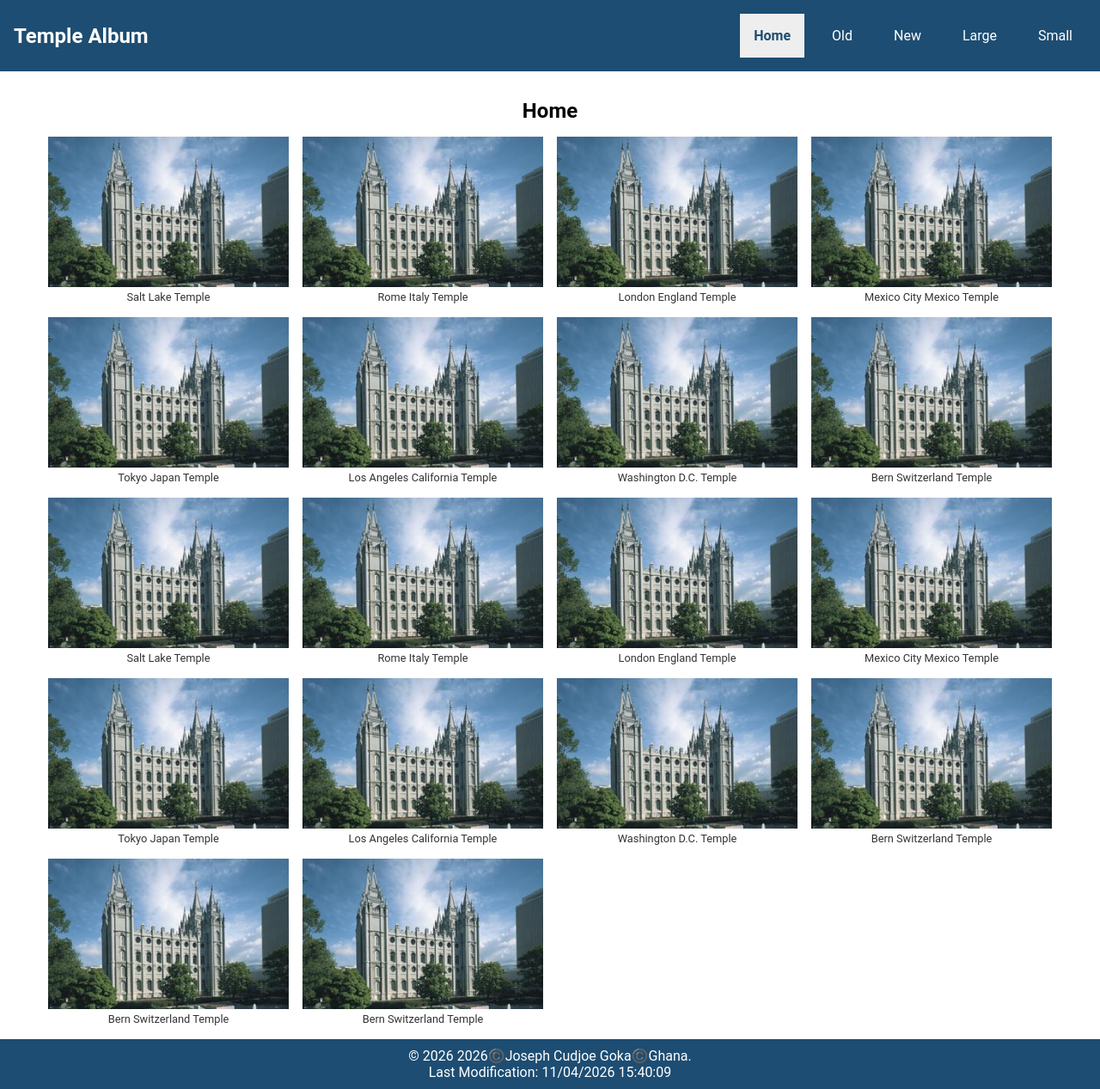
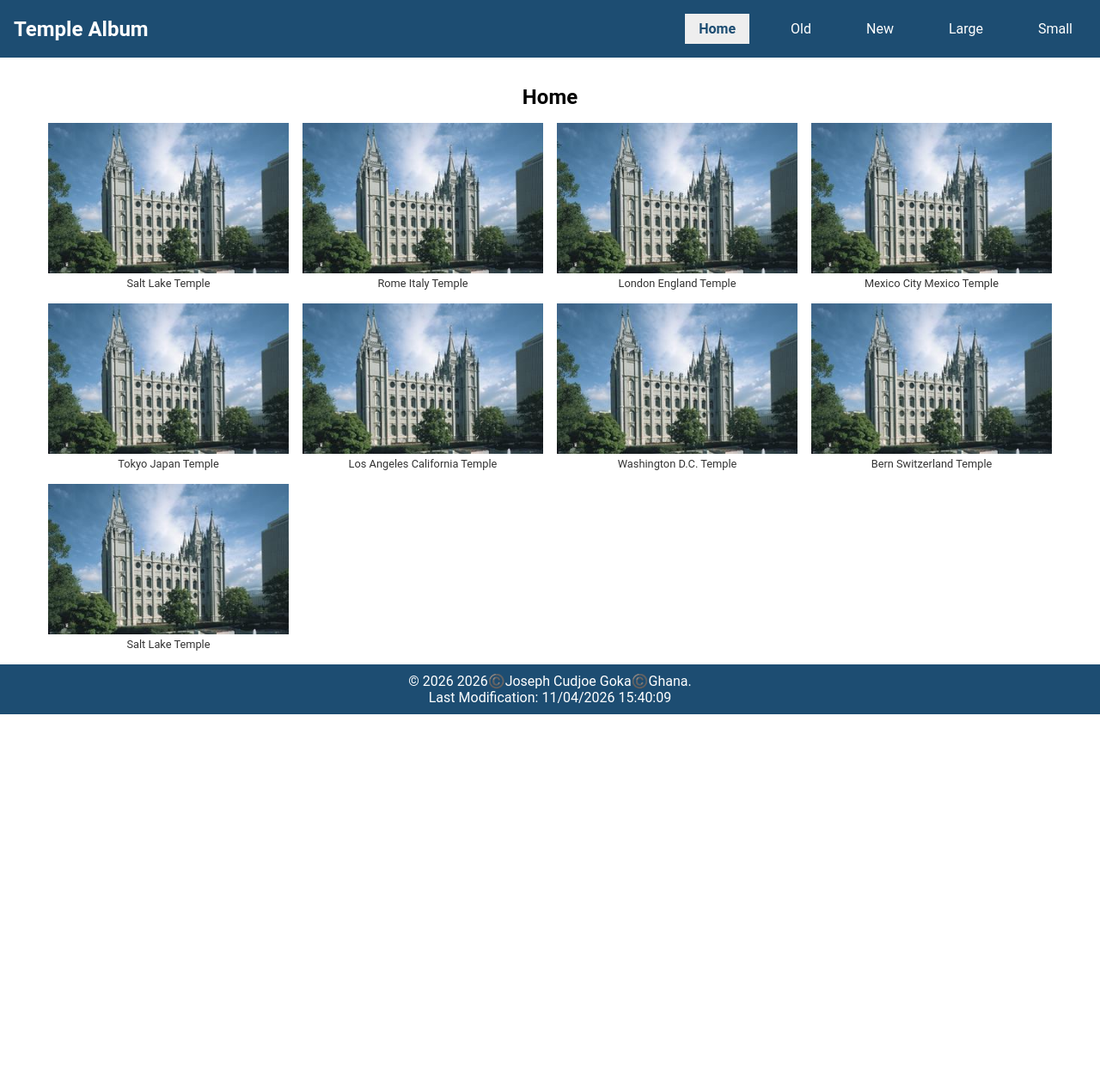
Before and after one commit to josephcudjoegoka123-byte/wdd131, a plain HTML site: page temples.html in a window 1280 px wide. Shown: the whole page at 86% size. After the commit the page ends 831 px from the top, so only its background shows below. Drawn offline with Linux system fonts and the light colour scheme.

Commit message:
temple-errors fixed

```diff
--- a/styles/temples-large.css
+++ b/styles/temples-large.css
@@ -1,4 +1,4 @@
-/* temples-large.css - LARGE ONLY */
+
 @media screen and (min-width: 640px) {
   #menu {
     display: none;
@@ -10,9 +10,17 @@
     align-items: center;
   }
 
+  nav {
+    display: flex;
+    flex: 1;
+    justify-content: flex-end;
+  }
+
   .navigation {
     display: flex;
     flex-direction: row;
+    justify-content: flex-end;
+    gap: 2rem;
     position: static;
     width: auto;
     background-color: transparent;
@@ -20,6 +28,7 @@
 
   .navigation a {
     text-align: center;
+    padding: 0.5rem 1rem;
   }
 
   .container {
--- a/styles/temples.css
+++ b/styles/temples.css
@@ -36,6 +36,11 @@ main h2 {
   grid-template-columns: 1fr;
   gap: 1rem;
   justify-items: center;
+}
+nav {
+  display: flex;
+  flex: 1;
+  justify-content: flex-end;
 }
 .navigation {
   display: none;
--- a/temples.html
+++ b/temples.html
@@ -3,9 +3,14 @@
 <head>
     <meta charset="UTF-8">
     <meta name="viewport" content="width=device-width, initial-scale=1.0">
-    <title>Temples</title>
+    <title>Temples Album</title>
+    <meta name="description" content="This is my WDD 131 - Temple Album Project by Joseph Cudjoe Goka.">
+    <meta name="author" content="Joseph Cudjoe Goka">
     <link rel="stylesheet" href="styles/temples.css">
     <link rel="stylesheet" href="styles/temples-large.css">
+    <link rel="preconnect" href="https://fonts.googleapis.com">
+    <link rel="preconnect" href="https://fonts.gstatic.com" crossorigin>
+    <link href="https://fonts.googleapis.com/css2?family=Poppins:wght@400;700&family=Lora:wght@400;700&display=swap" rel="stylesheet">
     <script src="scripts/temples.js" defer></script>
 </head>
 <body>
@@ -61,42 +66,6 @@
                 <img src="images/salt-lake-temple.jpg" alt="Salt Lake Temple">
                 <figcaption>Salt Lake Temple</figcaption>
             </figure>
-            <figure>
-                <img src="images/salt-lake-temple.jpg" alt="Rome Italy Temple">
-            <figcaption>Rome Italy Temple</figcaption>
-            </figure>
-            <figure>
-                <img src="images/salt-lake-temple.jpg" alt="London England Temple">
-                <figcaption>London England Temple</figcaption>
-            </figure>
-            <figure>
-                <img src="images/salt-lake-temple.jpg" alt="Mexico City Mexico Temple">
-                <figcaption>Mexico City Mexico Temple</figcaption>
-            </figure>
-            <figure>
-                <img src="images/salt-lake-temple.jpg" alt="Tokyo Japan Temple">
-            <figcaption>Tokyo Japan Temple</figcaption>
-            </figure>
-            <figure>
-                <img src="images/salt-lake-temple.jpg" alt="Los Angeles California Temple">
-            <figcaption>Los Angeles California Temple</figcaption>
-            </figure>
-            <figure>
-                <img src="images/salt-lake-temple.jpg" alt="Washington D.C. Temple">
-                <figcaption>Washington D.C. Temple</figcaption>
-            </figure>
-            <figure>
-                <img src="images/salt-lake-temple.jpg" alt="Bern Switzerland Temple">
-                <figcaption>Bern Switzerland Temple</figcaption>
-            </figure>
-            <figure>
-                <img src="images/salt-lake-temple.jpg" alt="Bern Switzerland Temple">
-                <figcaption>Bern Switzerland Temple</figcaption>
-            </figure>
-            <figure>
-                <img src="images/salt-lake-temple.jpg" alt="Bern Switzerland Temple">
-                <figcaption>Bern Switzerland Temple</figcaption>
-            </figure>
         </div>
     </main>
     <footer>
```
